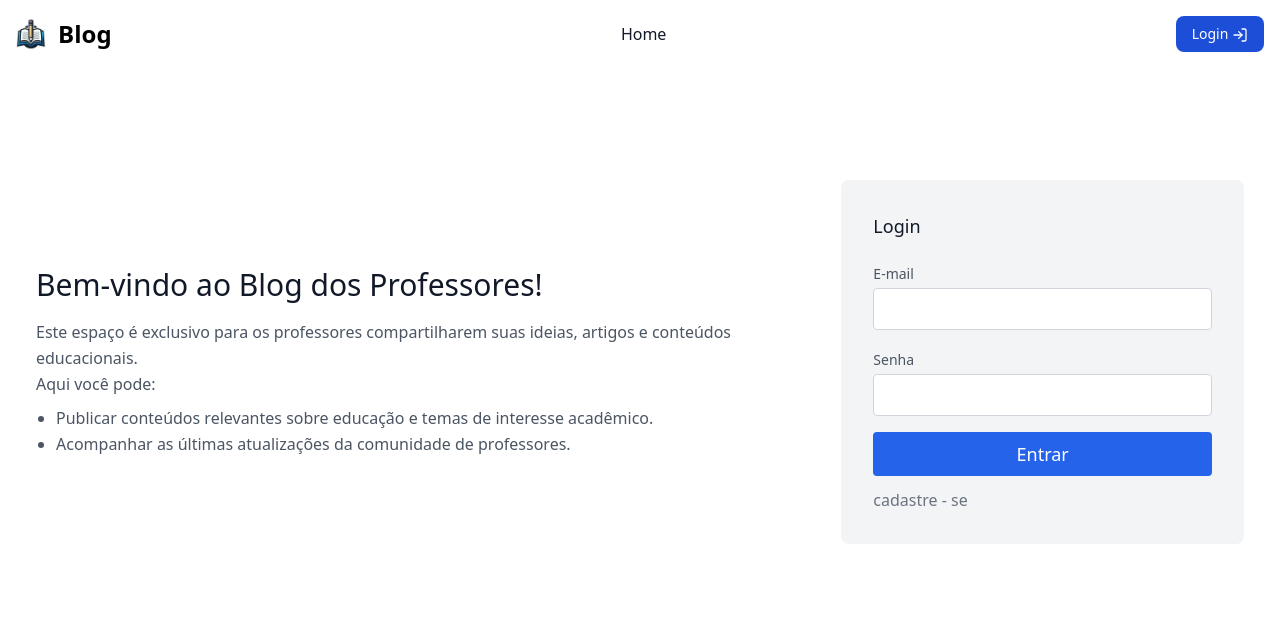
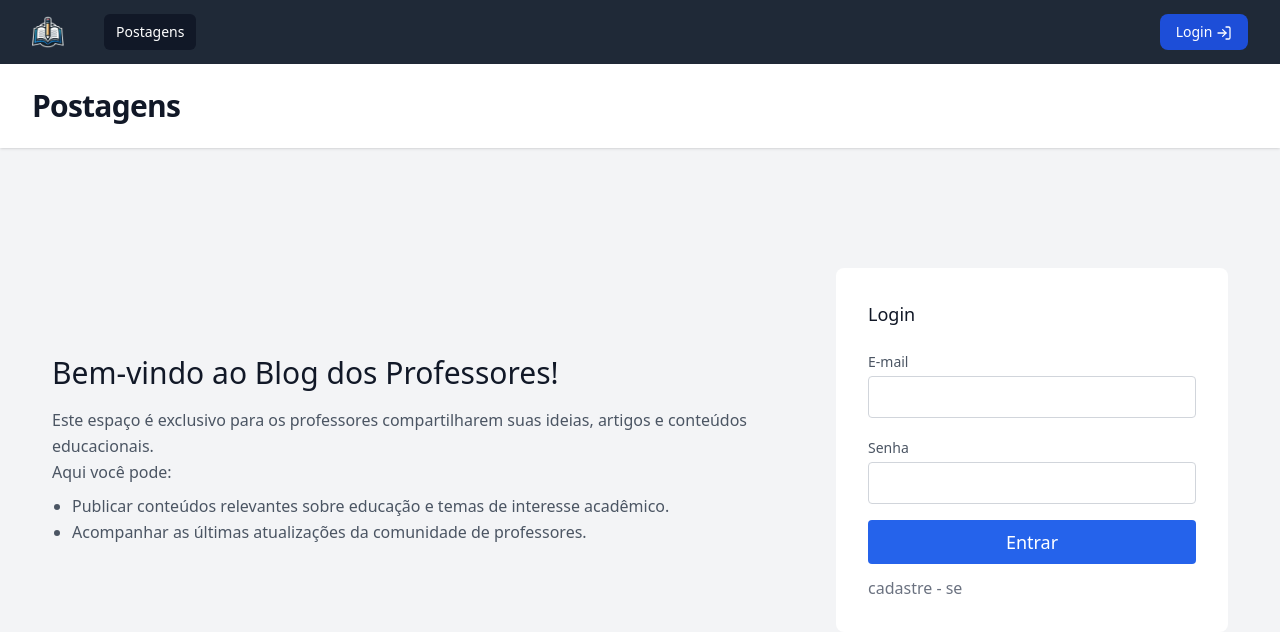
Before and after one commit to renandspedrosa/app-blog-professores-web, a React (Vite) app: page /login in a window 1280 px wide. Shown: the top 632 px of the page. Built offline with nearby package versions, Linux system fonts and the light colour scheme.

Commit message:
commit inicial

```diff
--- a/index.html
+++ b/index.html
@@ -1,12 +1,12 @@
 <!DOCTYPE html>
-<html lang="en">
+<html class="h-full bg-gray-100" lang="pt-br">
   <head>
     <meta charset="UTF-8" />
     <link rel="icon" type="image/svg+xml" href="/assets/logo.png" />
     <meta name="viewport" content="width=device-width, initial-scale=1.0" />
     <title>Blog dos professores</title>
   </head>
-  <body>
+  <body class="h-full">
     <div id="root">
     </div>
     <script type="module" src="/src/main.jsx"></script>
--- a/package.json
+++ b/package.json
@@ -10,8 +10,10 @@
     "preview": "vite preview"
   },
   "dependencies": {
+    "@headlessui/react": "^2.2.0",
+    "@heroicons/react": "^2.1.5",
     "axios": "^1.7.7",
-    "lucide-react": "^0.435.0",
+    "lucide-react": "^0.454.0",
     "react": "^18.3.1",
     "react-dom": "^18.3.1",
     "react-router-dom": "^6.26.1",
--- a/src/App.jsx
+++ b/src/App.jsx
@@ -1,21 +1,19 @@
 import { BrowserRouter as Router, Route, Routes } from 'react-router-dom';
 import PostList from './pages/PostList';
 import Login from './pages/Login';
-import Navbar from './components/Navbar'
+import Navbar from './components/Navbar';
 import { AuthProvider } from './context/AuthContext';
 
 const App = () => {
   return (
     <AuthProvider>
       <Router>
-        <Navbar />
-        <div className="container mx-auto p-4">
-          <Routes>
-            <Route path="/" element={<PostList />} />
-
-            <Route path="/login" element={<Login />} />
-          </Routes>
-        </div>
+        <Navbar>
+            <Routes>
+              <Route path="/" element={<PostList />} />
+              <Route path="/login" element={<Login />} />
+            </Routes>
+        </Navbar>
       </Router>
     </AuthProvider>
   );
--- a/src/components/Form/Content.jsx
+++ b/src/components/Form/Content.jsx
@@ -2,7 +2,7 @@ const Content = ({title, children, submit}) => {
     return (
         <form
             onSubmit={submit}
-            className="lg:w-2/6 md:w-1/2 bg-gray-100 rounded-lg p-8 flex flex-col md:ml-auto w-full mt-10 md:mt-0" >
+            className="lg:w-2/6 md:w-1/2 bg-white rounded-lg p-8 flex flex-col md:ml-auto w-full mt-10 md:mt-0" >
           <h2 className="text-gray-900 text-lg font-medium title-font mb-5">{title}</h2>
           {children}
         </form>
--- a/src/components/Navbar.jsx
+++ b/src/components/Navbar.jsx
@@ -1,93 +1,221 @@
-import { Link, useLocation } from 'react-router-dom';
-import { useAuth } from '../context/AuthContext';
-import { LogIn, LogOut } from 'lucide-react';
-import { useState } from 'react';
+import { Disclosure, DisclosureButton, DisclosurePanel, Menu, MenuButton, MenuItem, MenuItems } from '@headlessui/react'
+import { Bars3Icon, XMarkIcon, UserCircleIcon  } from '@heroicons/react/24/outline'
+import { LogIn } from 'lucide-react'
+import { useAuth } from '../context/AuthContext'
+import { Link } from 'react-router-dom'
 
-const Navbar = () => {
+const user = {
+  name: 'Tom Cook',
+  email: 'tom@example.com',
+  imageUrl:
+    'https://e7.pngegg.com/pngimages/81/570/png-clipart-profile-logo-computer-icons-user-user-blue-heroes-thumbnail.png',
+}
+
+const navigation = [
+  { name: 'Postagens', href: '/', current: true },
+]
+
+const navigationLogado = [
+  { name: 'Criar Postagens', href: '/create', current: false },
+]
+
+
+
+function classNames(...classes) {
+  return classes.filter(Boolean).join(' ')
+}
+
+
+export default function Navbar({children}) {
+  const currentNavigationItem = navigation.find(item => item.current)
   const { isAuthenticated, logout } = useAuth();
-  const location = useLocation();
 
-  const [isMenuOpen, setIsMenuOpen] = useState(false);
+  const userNavigation = [
+    { name: 'Perfil', href: '/profile' },
+    { name: 'Configurações', href: '/settings' },
+    { name: 'Sair', href: '#', onClick: logout },
+  ];
 
-  // Função para alternar a visibilidade do menu
-  const toggleMenu = () => {
-    setIsMenuOpen((prev) => !prev);
-  };
-
-  const closeMenu = () => {
-    setIsMenuOpen(false);
-  };
-
-  const linkSelected = (path) => {
-    return location.pathname === path
-      ? 'md:bg-transparent md:text-blue-700'
-      : 'hover:bg-gray-100 md:hover:bg-transparent dark:text-white dark:hover:bg-gray-700';
-  };
 
   return (
-    <nav className="bg-white border-gray-200 dark:bg-gray-900">
-      <div className="max-w-screen-xl flex items-center justify-between mx-auto p-4">
-        <Link to="/" className="flex items-center space-x-3 rtl:space-x-reverse">
-          <img src="/assets/logo.png" className="h-8" alt="Blog Logo" />
-          <span className="self-center text-2xl font-semibold whitespace-nowrap dark:text-white">Blog</span>
-        </Link>
-        <div className="flex md:order-2 space-x-3 md:space-x-0 rtl:space-x-reverse">
+    <>
+      <div className="min-h-full">
+        <Disclosure as="nav" className="bg-gray-800">
+          <div className="mx-auto max-w-7xl px-4 sm:px-6 lg:px-8">
+            <div className="flex h-16 items-center justify-between">
+              <div className="flex items-center">
+                <div className="shrink-0">
+                  <img
+                    alt="Your Company"
+                    src="/assets/logo.png"
+                    className="h-8 w-8"
+                  />
+                </div>
+                <div className="hidden md:block">
+                  <div className="ml-10 flex items-baseline space-x-4">
+                    {
+                    navigation.map((item) => (
+                      <a
+                        key={item.name}
+                        href={item.href}
+                        aria-current={item.current ? 'page' : undefined}
+                        className={classNames(
+                          item.current ? 'bg-gray-900 text-white' : 'text-gray-300 hover:bg-gray-700 hover:text-white',
+                          'rounded-md px-3 py-2 text-sm font-medium',
+                        )}
+                      >
+                        {item.name}
+                      </a>
+                      ))
+                    }
+                    {isAuthenticated && navigationLogado.map((item) => (
+                      <a
+                        key={item.name}
+                        href={item.href}
+                        aria-current={item.current ? 'page' : undefined}
+                        className={classNames(
+                          item.current ? 'bg-gray-900 text-white' : 'text-gray-300 hover:bg-gray-700 hover:text-white',
+                          'rounded-md px-3 py-2 text-sm font-medium',
+                        )}
+                      >
+                        {item.name}
+                      </a>
+                    ))
+                    }
+                  </div>
+                </div>
+              </div>
+              <div className="hidden md:block">
+                <div className="ml-4 flex items-center md:ml-6">
                 {isAuthenticated ? (
-            <button onClick={logout} type="button" className="text-white bg-blue-700 hover:bg-blue-800 focus:ring-4 focus:outline-none focus:ring-blue-300 font-medium rounded-lg text-sm px-4 py-2">
-              Logout <LogOut strokeWidth={1.9} className="inline h-4 w-4" />
-            </button>
+                    <>
+                      {/* Profile dropdown */}
+                      <Menu as="div" className="relative ml-3">
+                        <div>
+                          <MenuButton className="hover:bg-gray-700 relative flex max-w-xs items-center rounded-full bg-gray-800 text-sm focus:outline-none focus:ring-2 focus:ring-white focus:ring-offset-2 focus:ring-offset-gray-800">
+                            <span className="absolute -inset-1.5" />
+                            <span className="sr-only">Open user menu</span>
+                            <UserCircleIcon aria-hidden="true" className="h-8 w-8  rounded-full text-gray-300" />
+                          </MenuButton>
+                        </div>
+                        <MenuItems
+                          transition
+                          className="absolute right-0 z-10 mt-2 w-48 origin-top-right rounded-md bg-white py-1 shadow-lg ring-1 ring-black ring-opacity-5 transition focus:outline-none data-[closed]:scale-95 data-[closed]:transform data-[closed]:opacity-0 data-[enter]:duration-100 data-[leave]:duration-75 data-[enter]:ease-out data-[leave]:ease-in"
+                        >
+                          {userNavigation.map((item) => (
+                            <MenuItem key={item.name}>
+                              <a
+                                href={item.href}
+                                onClick={item.onClick}
+                                className="block px-4 py-2 text-sm text-gray-700 data-[focus]:bg-gray-100 data-[focus]:outline-none"
+                              >
+                                {item.name}
+                              </a>
+                            </MenuItem>
+                          ))}
+                        </MenuItems>
+                      </Menu>
+                    </>
                   ) : (
+
                     <Link to="/login" type="button" className="text-white bg-blue-700 hover:bg-blue-800 focus:ring-4 focus:outline-none focus:ring-blue-300 font-medium rounded-lg text-sm px-4 py-2">
-              Login <LogIn strokeWidth={1.9} className="inline h-4 w-4" />
+                      Login <LogIn  strokeWidth={1.9} className="inline h-4 w-4" />
                     </Link>
                  )}
-          <button onClick={toggleMenu} type="button" className="inline-flex items-center p-2 w-10 h-10 justify-center text-sm text-gray-500 rounded-lg md:hidden hover:bg-gray-100 focus:outline-none focus:ring-2 focus:ring-gray-200 dark:text-gray-400 dark:hover:bg-gray-700" aria-controls="navbar-cta" aria-expanded={isMenuOpen}>
+                </div>
+              </div>
+              <div className="-mr-2 flex md:hidden">
+                {/* Mobile menu button */}
+                <DisclosureButton className="group relative inline-flex items-center justify-center rounded-md bg-gray-800 p-2 text-gray-400 hover:bg-gray-700 hover:text-white focus:outline-none focus:ring-2 focus:ring-white focus:ring-offset-2 focus:ring-offset-gray-800">
+                  <span className="absolute -inset-0.5" />
                   <span className="sr-only">Open main menu</span>
-            <svg className="w-5 h-5" aria-hidden="true" xmlns="http://www.w3.org/2000/svg" fill="none" viewBox="0 0 17 14">
-              <path stroke="currentColor" strokeLinecap="round" strokeLinejoin="round" strokeWidth="2" d="M1 1h15M1 7h15M1 13h15" />
-            </svg>
-          </button>
+                  <Bars3Icon aria-hidden="true" className="block h-6 w-6 group-data-[open]:hidden" />
+                  <XMarkIcon aria-hidden="true" className="hidden h-6 w-6 group-data-[open]:block" />
+                </DisclosureButton>
               </div>
-        <div className={`hidden w-full md:flex md:w-auto md:order-1 ${isMenuOpen ? 'block' : 'hidden'}`} id="navbar-cta">
-          <ul className="flex flex-col font-medium p-4 md:p-0 mt-4 border border-gray-100 rounded-lg bg-gray-50 md:space-x-8 rtl:space-x-reverse md:flex-row md:mt-0 md:border-0 md:bg-white dark:bg-gray-800 md:dark:bg-gray-900 dark:border-gray-700">
-            <li>
-              <Link to="/" className={`block py-2 px-3 md:p-0 text-gray-900 rounded ${linkSelected('/')}`} onClick={closeMenu}>Home</Link>
-            </li>
-            {/* Apenas se o usuário estiver logado */}
+            </div>
+          </div>
+
+          <DisclosurePanel className="md:hidden">
+            <div className="space-y-1 px-2 pb-3 pt-2 sm:px-3">
+              {navigation.map((item) => (
+                <DisclosureButton
+                  key={item.name}
+                  as="a"
+                  href={item.href}
+                  aria-current={item.current ? 'page' : undefined}
+                  className={classNames(
+                    item.current ? 'bg-gray-900 text-white' : 'text-gray-300 hover:bg-gray-700 hover:text-white',
+                    'block rounded-md px-3 py-2 text-base font-medium',
+                  )}
+                >
+                  {item.name}
+                </DisclosureButton>
+              ))}
+              {isAuthenticated && navigationLogado.map((item) => (
+                <DisclosureButton
+                  key={item.name}
+                  as="a"
+                  href={item.href}
+                  aria-current={item.current ? 'page' : undefined}
+                  className={classNames(
+                    item.current ? 'bg-gray-900 text-white' : 'text-gray-300 hover:bg-gray-700 hover:text-white',
+                    'block rounded-md px-3 py-2 text-base font-medium',
+                  )}
+                >
+                  {item.name}
+                </DisclosureButton>
+              ))}
+            </div>
+
+            <div className="border-t border-gray-700 pb-3 pt-4">
             {isAuthenticated && (
               <>
-                <li>
-                  <Link to="/admin" className={`block py-2 px-3 md:p-0 text-gray-900 rounded ${linkSelected('/admin')}`} onClick={closeMenu}>Admin</Link>
-                </li>
-                <li>
-                  <Link to="/create" className={`block py-2 px-3 md:p-0 text-gray-900 rounded ${linkSelected('/create')}`} onClick={closeMenu}>Criar Postagem</Link>
-                </li>
+              <div className="flex items-center px-5">
+                <div className="shrink-0">
+                  <img alt="" src={user.imageUrl} className="h-10 w-10 rounded-full" />
+                </div>
+                <div className="ml-3">
+                  <div className="text-base/5 font-medium text-white">{user.name}</div>
+                  <div className="text-sm font-medium text-gray-400">{user.email}</div>
+                </div>
+              </div>
               </>
             )}
-          </ul>
+              <div className="mt-3 space-y-1 px-2">
+              {isAuthenticated ? (
+                    <>
+                      {userNavigation.map((item) => (
+                        <DisclosureButton
+                          key={item.name}
+                          as="a"
+                          href={item.href}
+                          onClick={item.onClick}
+                          className="block rounded-md px-3 py-2 text-base font-medium text-gray-400 hover:bg-gray-700 hover:text-white"
+                        >
+                          {item.name}
+                        </DisclosureButton>
+                      ))}
+                    </>
+                  ) : (
+                    <Link to="/login" type="button" className="block rounded-md px-3 py-2 text-base font-medium text-gray-400 hover:bg-gray-700 hover:text-white">
+                      Login
+                    </Link>
+                  )}
               </div>
             </div>
-      {isMenuOpen && (
-        <div className="md:hidden">
-          <ul className="flex flex-col font-medium p-4 border border-gray-100 rounded-lg bg-gray-50">
-            <li>
-              <Link to="/" className="block py-2 px-3 text-gray-900 rounded hover:bg-gray-100" onClick={closeMenu}>Home</Link>
-            </li>
-            {isAuthenticated && (
-              <>
-                <li>
-                  <Link to="/admin" className="block py-2 px-3 text-gray-900 rounded hover:bg-gray-100" onClick={closeMenu}>Admin</Link>
-                </li>
-                <li>
-                  <Link to="/create" className="block py-2 px-3 text-gray-900 rounded hover:bg-gray-100" onClick={closeMenu}>Criar Post</Link>
-                </li>
+          </DisclosurePanel>
+        </Disclosure>
+
+        <header className="bg-white shadow">
+          <div className="mx-auto max-w-7xl px-4 py-6 sm:px-6 lg:px-8">
+            <h1 className="text-3xl font-bold tracking-tight text-gray-900">{ currentNavigationItem.name }</h1>
+          </div>
+        </header>
+        <main>
+          <div className="mx-auto max-w-7xl px-4 py-6 sm:px-6 lg:px-8">{ children }</div>
+        </main>
+      </div>
     </>
-            )}
-          </ul>
-        </div>
-      )}
-    </nav>
-  );
-};
-
-export default Navbar;
+  )
+}
--- /dev/null
+++ b/src/components/OldNavbar.jsx
@@ -0,0 +1,93 @@
+import { Link, useLocation } from 'react-router-dom';
+import { useAuth } from '../context/AuthContext';
+import { LogIn, LogOut } from 'lucide-react';
+import { useState } from 'react';
+
+const Navbar = () => {
+  const { isAuthenticated, logout } = useAuth();
+  const location = useLocation();
+
+  const [isMenuOpen, setIsMenuOpen] = useState(false);
+
+  // Função para alternar a visibilidade do menu
+  const toggleMenu = () => {
+    setIsMenuOpen((prev) => !prev);
+  };
+
+  const closeMenu = () => {
+    setIsMenuOpen(false);
+  };
+
+  const linkSelected = (path) => {
+    return location.pathname === path
+      ? 'md:bg-transparent md:text-blue-700'
+      : 'hover:bg-gray-100 md:hover:bg-transparent dark:text-white dark:hover:bg-gray-700';
+  };
+
+  return (
+    <nav className="bg-white border-gray-200 dark:bg-gray-900">
+      <div className="max-w-screen-xl flex items-center justify-between mx-auto p-4">
+        <Link to="/" className="flex items-center space-x-3 rtl:space-x-reverse">
+          <img src="/assets/logo.png" className="h-8" alt="Blog Logo" />
+          <span className="self-center text-2xl font-semibold whitespace-nowrap dark:text-white">Blog</span>
+        </Link>
+        <div className="flex md:order-2 space-x-3 md:space-x-0 rtl:space-x-reverse">
+          {isAuthenticated ? (
+            <button onClick={logout} type="button" className="text-white bg-blue-700 hover:bg-blue-800 focus:ring-4 focus:outline-none focus:ring-blue-300 font-medium rounded-lg text-sm px-4 py-2">
+              Logout <LogOut strokeWidth={1.9} className="inline h-4 w-4" />
+            </button>
+          ) : (
+            <Link to="/login" type="button" className="text-white bg-blue-700 hover:bg-blue-800 focus:ring-4 focus:outline-none focus:ring-blue-300 font-medium rounded-lg text-sm px-4 py-2">
+              Login <LogIn strokeWidth={1.9} className="inline h-4 w-4" />
+            </Link>
+          )}
+          <button onClick={toggleMenu} type="button" className="inline-flex items-center p-2 w-10 h-10 justify-center text-sm text-gray-500 rounded-lg md:hidden hover:bg-gray-100 focus:outline-none focus:ring-2 focus:ring-gray-200 dark:text-gray-400 dark:hover:bg-gray-700" aria-controls="navbar-cta" aria-expanded={isMenuOpen}>
+            <span className="sr-only">Open main menu</span>
+            <svg className="w-5 h-5" aria-hidden="true" xmlns="http://www.w3.org/2000/svg" fill="none" viewBox="0 0 17 14">
+              <path stroke="currentColor" strokeLinecap="round" strokeLinejoin="round" strokeWidth="2" d="M1 1h15M1 7h15M1 13h15" />
+            </svg>
+          </button>
+        </div>
+        <div className={`hidden w-full md:flex md:w-auto md:order-1 ${isMenuOpen ? 'block' : 'hidden'}`} id="navbar-cta">
+          <ul className="flex flex-col font-medium p-4 md:p-0 mt-4 border border-gray-100 rounded-lg bg-gray-50 md:space-x-8 rtl:space-x-reverse md:flex-row md:mt-0 md:border-0 md:bg-white dark:bg-gray-800 md:dark:bg-gray-900 dark:border-gray-700">
+            <li>
+              <Link to="/" className={`block py-2 px-3 md:p-0 text-gray-900 rounded ${linkSelected('/')}`} onClick={closeMenu}>Home</Link>
+            </li>
+            {/* Apenas se o usuário estiver logado */}
+            {isAuthenticated && (
+              <>
+                <li>
+                  <Link to="/admin" className={`block py-2 px-3 md:p-0 text-gray-900 rounded ${linkSelected('/admin')}`} onClick={closeMenu}>Admin</Link>
+                </li>
+                <li>
+                  <Link to="/create" className={`block py-2 px-3 md:p-0 text-gray-900 rounded ${linkSelected('/create')}`} onClick={closeMenu}>Criar Postagem</Link>
+                </li>
+              </>
+            )}
+          </ul>
+        </div>
+      </div>
+      {isMenuOpen && (
+        <div className="md:hidden">
+          <ul className="flex flex-col font-medium p-4 border border-gray-100 rounded-lg bg-gray-50">
+            <li>
+              <Link to="/" className="block py-2 px-3 text-gray-900 rounded hover:bg-gray-100" onClick={closeMenu}>Home</Link>
+            </li>
+            {isAuthenticated && (
+              <>
+                <li>
+                  <Link to="/admin" className="block py-2 px-3 text-gray-900 rounded hover:bg-gray-100" onClick={closeMenu}>Admin</Link>
+                </li>
+                <li>
+                  <Link to="/create" className="block py-2 px-3 text-gray-900 rounded hover:bg-gray-100" onClick={closeMenu}>Criar Post</Link>
+                </li>
+              </>
+            )}
+          </ul>
+        </div>
+      )}
+    </nav>
+  );
+};
+
+export default Navbar;
--- a/src/pages/PostList.jsx
+++ b/src/pages/PostList.jsx
@@ -86,7 +86,7 @@ const PostList = () => {
         <div className="flex flex-wrap -m-4">
           {posts.map((post, index) => (
             <div className="p-4 sm:w-1/2 md:w-1/3 w-full min-w-[300px] sm:min-w-[350px]" key={index}>
-              <div className="h-full border-2 border-gray-200 border-opacity-60 rounded-lg overflow-hidden flex flex-col" style={{ minHeight: '400px' }}>
+              <div className="bg-white h-full border-2 border-gray-200 border-opacity-60 rounded-lg overflow-hidden flex flex-col" style={{ minHeight: '400px' }}>
                 {post.path_img && (
                   <img
                     className="lg:h-48 md:h-36 w-full object-cover object-center flex-shrink-0"
```
Also changed, not shown: 1 other file (tests, documents, lock files or other folders). Lines whose indentation alone changed are shown as unchanged.
